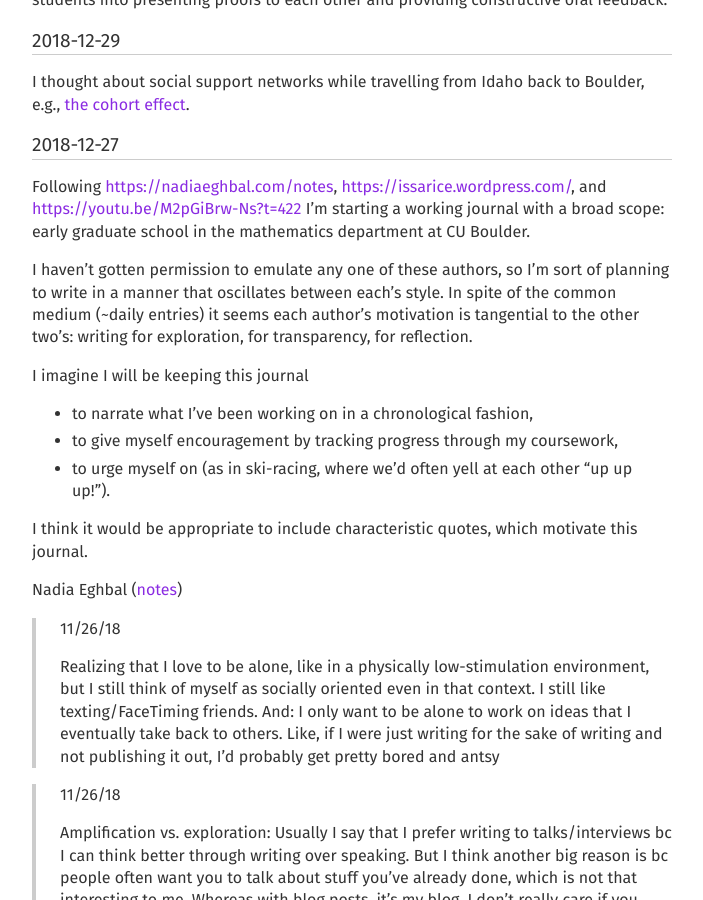
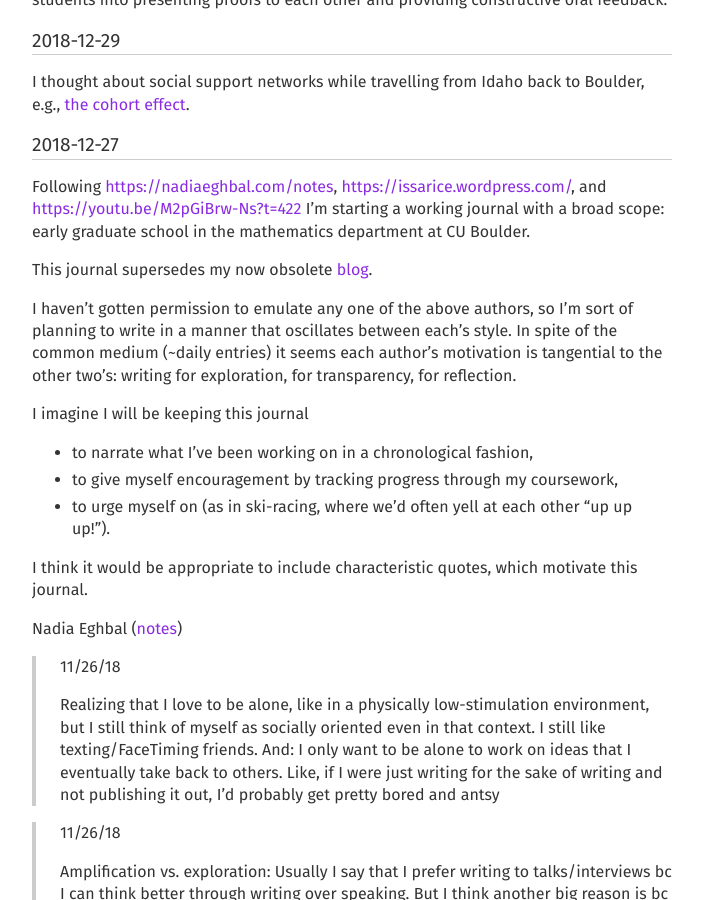
Before and after one commit to coltongrainger/journal, a Jekyll site: the page built from index.md, in a window 1280 px wide and 900 px high, scrolled down 14405 px. Shown: the whole window, without its empty margins (288-991 px from the left). Built offline with Jekyll 4.4.1, drawn with Linux system fonts in a browser that asks for light colours; our own code applies the rules of GitHub Pages for plain Markdown files; formulas are drawn with MathJax 3.

Commit message:
Add blog link.

```diff
--- a/index.md
+++ b/index.md
@@ -575,7 +575,9 @@ I thought about social support networks while travelling from Idaho back to Boul
 
 Following <https://nadiaeghbal.com/notes>, <https://issarice.wordpress.com/>, and <https://youtu.be/M2pGiBrw-Ns?t=422> I'm starting a working journal with a broad scope: early graduate school in the mathematics department at CU Boulder.
 
-I haven't gotten permission to emulate any one of these authors, so I'm sort of planning to write in a manner that oscillates between each's style. In spite of the common medium (~daily entries) it seems each author's motivation is tangential to the other two's: writing for exploration, for transparency, for reflection.
+This journal supersedes my now obsolete [blog](https://blog.coltongrainger.com).
+
+I haven't gotten permission to emulate any one of the above authors, so I'm sort of planning to write in a manner that oscillates between each's style. In spite of the common medium (~daily entries) it seems each author's motivation is tangential to the other two's: writing for exploration, for transparency, for reflection.
 
 I imagine I will be keeping this journal
 
```
Also changed, not shown: other parts of index.md (+0 -1 lines).
